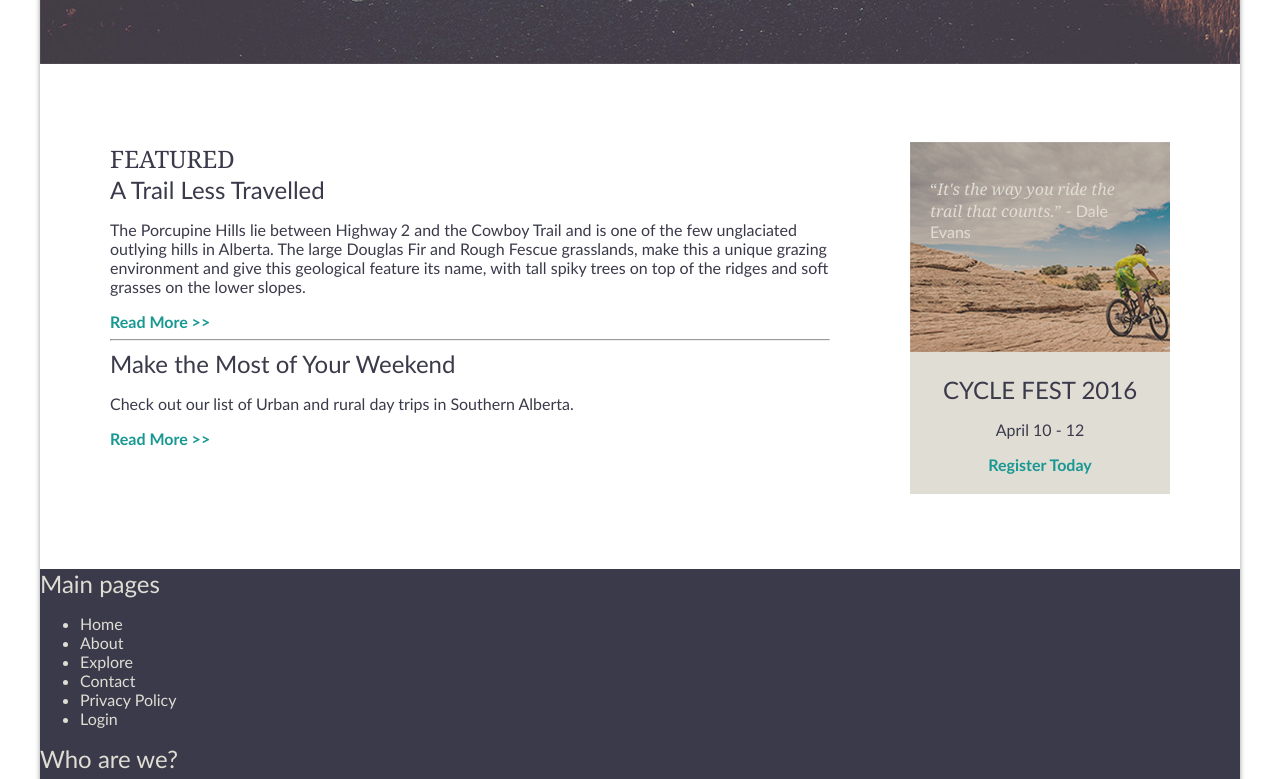
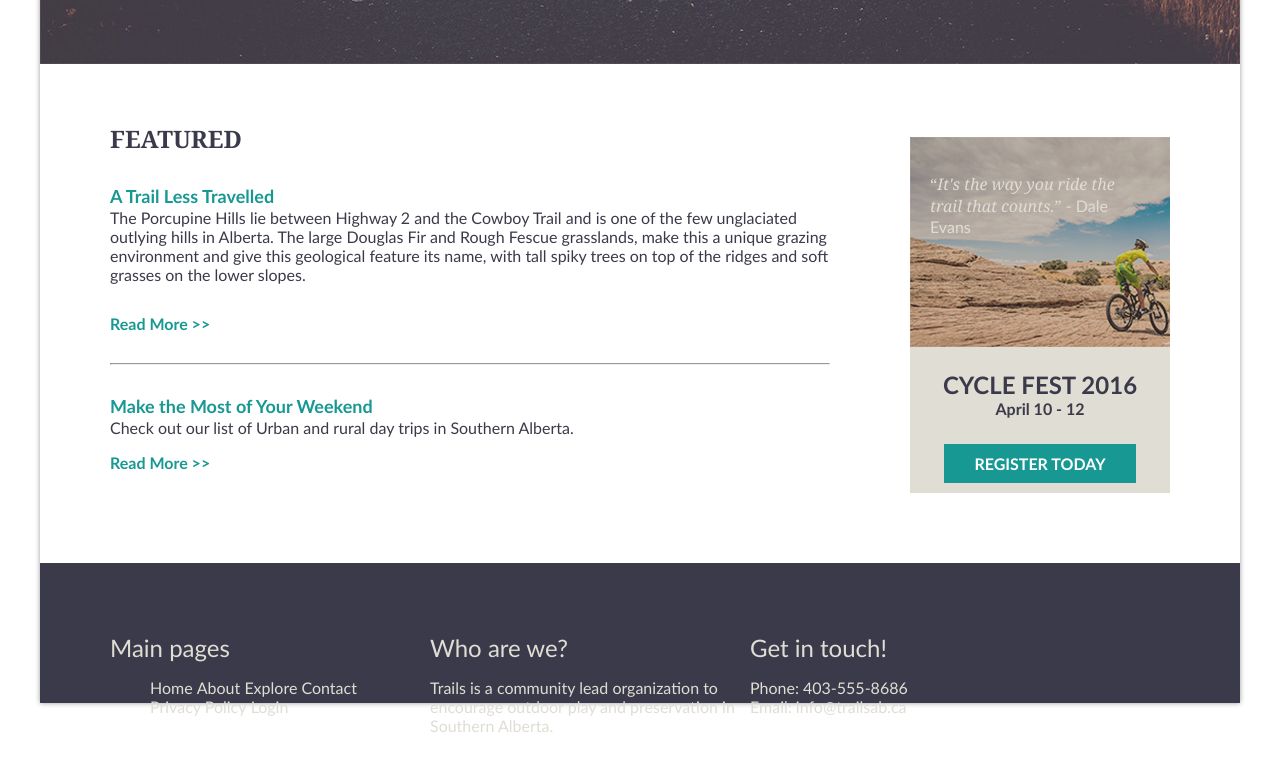
Before and after one commit to teekayeh/DynamicWeb, a plain HTML site: page 04_Porcupine/Layout Fixed/index.html in a window 1280 px wide. Shown: the part 694-1473 px from the top of the page. After the commit the page ends 1445 px from the top, so only its background shows below. Drawn offline with Linux system fonts and the light colour scheme.

Commit message:
Porky Hills Commit

```diff
--- a/04/Layout Fixed/css/styles.css
+++ b/04_Porcupine/Layout Fixed/css/styles.css
@@ -4,6 +4,10 @@ body {
 	color: #3A3A4A; /* Dark Purple */
 	margin: 0;
 	padding: 0;
+}
+
+body, html {
+	height: 100%;
 }
 
 #container {
@@ -20,7 +24,9 @@ header#top {
 
 #logo{
 	float: left;
+	font-weight: bold;
 }
+
 
 header nav {
 	float: right;
@@ -63,6 +69,7 @@ a[href$="twitter.com"]{
 #banner {
 	position: relative;
 	color: #e0ddd4;
+
 }
 #bannerText {
 	position: absolute;
@@ -74,14 +81,42 @@ font-size: 60px;
 text-transform: uppercase;
 }
 
+#bannerText h2 {
+font-size: 20px;
+}
 
-/* ASIDE */
+
+/* Main */
 .col_720 {
 	width: 720px;
 	float: left;
 	margin-right: 80px;
+	margin-top: -15px;
 }
 
+.col_720 h1 {
+	font-weight: bold;
+
+}
+
+.col_720 h2 {
+	font-weight: bold;
+	color: #189893; /*Blue*/
+	font-size: 18px;
+	margin-bottom: -15px;
+}
+
+.space {
+	margin-bottom: 30px;
+}
+
+.col_720 a {
+	font-size: 16px;
+
+}
+
+
+/* ASIDE */
 .col_260 {
 	width: 260px;
 	float: left;
@@ -100,23 +135,76 @@ text-transform: uppercase;
 	padding: 20px;
 }
 
+.asidetext h2{
+	font-weight: bold;
+}
+
+.asidetext p{
+	font-weight: bold;
+	margin-top: 0px;
+	padding-bottom: 20px;
+}
+
+.asidetext a{
+	background: #189893; /*Blue*/
+	padding: 10px 30px ;
+
+}
+
+.asidetext a:link {
+	color: white;
+	text-transform: uppercase;
+}
+
+.asidetext a:visited {
+	color: white;
+	text-transform: uppercase;
+}
+
 aside{
 	background: #e0ddd4;
 }
 
+/* FOOTER */
+
+.col_320 {
+	width: 320px;
+	float: left;
+	overflow: hidden;
+	position: relative;
+}
 
 footer{
 	background: #3A3A4A;
 	color: #e0ddd4;
+	padding: 70px 70px;
+}
+
+footer h2 {
+	display: inline-block;
+}
+
+footer nav ul {
+	list-style-type: none;
+}
+
+footer nav ul li {
+	display: inline-block;
+}
+
+footer nav ul li a:link {
+	color: #3A3A4A;
+	text-transform: uppercase;;
 }
 
 .wrap {
-	padding: 75px 70px;
+	padding: 70px 70px;
 }
 
 .clearflt {
 	clear: both;
 }
+
 
 /* TEXT */
 h1, h2 {
@@ -132,7 +220,7 @@ h1 {
 }
 
 h2 {
-	font-size: 24;
+	font-size: 20;
 	font-weight: normal;
 }
 
--- a/04/Layout Fixed/index.html
+++ b/04_Porcupine/Layout Fixed/index.html
@@ -25,21 +25,25 @@
 
 		<section id="banner" >
 			<div id="bannerText" class="wrap">
-					<h1>the porcupine hills</h1>
-					<h2>Navigating through Southern Alberta's wildlands</h2>
+					<h1>porcupine hills</h1>
+					<h2>Navigating Southern Alberta's natural wildlands</h2>
 			</div>
 				<img src="imgs/road.jpg" title="Porcupine Hills">
 		</section>
 
 		<main class="wrap">
 			<section class="col_720">
-				<header>
+				<header class="space">
 					<h1>FEATURED</h1>
 				</header>
-					<h2>A Trail Less Travelled</h2>
-					<p>The Porcupine Hills lie between Highway 2 and the Cowboy Trail and is one of the few unglaciated outlying hills in Alberta. The large Douglas Fir and Rough Fescue grasslands, make this a unique grazing environment and give this geological feature its name, with tall spiky trees on top of the ridges and soft grasses on the lower slopes.</p>
-					<a href="#more">Read More >></a>
-					<hr>
+					<div class="space">
+						<h2>A Trail Less Travelled</h2>
+						<p>The Porcupine Hills lie between Highway 2 and the Cowboy Trail and is one of the few unglaciated outlying hills in Alberta. The large Douglas Fir and Rough Fescue grasslands, make this a unique grazing environment and give this geological feature its name, with tall spiky trees on top of the ridges and soft grasses on the lower slopes.</p>
+					</div>
+					<div class="space">
+						<a href="#more">Read More >></a>
+					</div>
+					<hr class="space">
 					<h2>Make the Most of Your Weekend</h2>
 					<p>Check out our list of Urban and rural day trips in Southern Alberta.</p>
 					<a href="#more">Read More >></a>
@@ -58,8 +62,8 @@
 
 		</main>
 
-		<footer >
-			<div>
+		<footer>
+			<div class="col_320">
 				<h2>Main pages</h2>
 				<nav>
 					<ul>
@@ -73,16 +77,17 @@
 				</nav>
 			</div>
 
-			<div>
+			<div class="col_320">
 				<h2>Who are we?</h2>
 					<p>Trails is a community lead organization to encourage outdoor play and preservation in Southern Alberta. </p>
 			</div>
 
-			<div>
+			<div class="col_320">
 				<h2>Get in touch!</h2>
 					<p>Phone: 403-555-8686<br>
 					Email: info@trailsab.ca</p>
 			</div>
+
 		</footer>
 	</div>
 </body>
```
Also changed, not shown: 04_Porcupine/Layout Fixed/imgs/biking.png (renamed from 04/Layout Fixed/imgs/biking.png), 04_Porcupine/Layout Fixed/imgs/instagram.png (renamed from 04/Layout Fixed/imgs/instagram.png), 04_Porcupine/Layout Fixed/imgs/road.jpg (renamed from 04/Layout Fixed/imgs/road.jpg), 04_Porcupine/Layout Fixed/imgs/twitter.png (renamed from 04/Layout Fixed/imgs/twitter.png), 4 other files.
